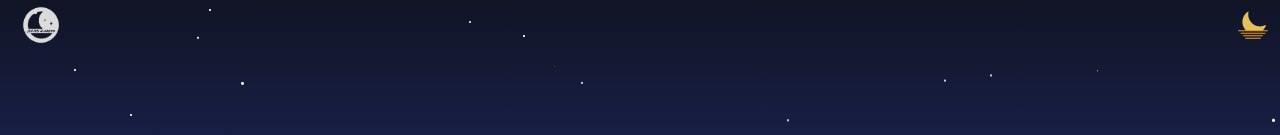
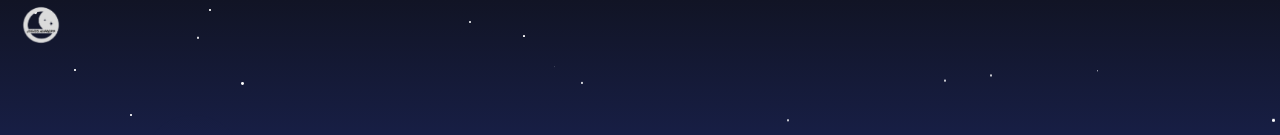
Before and after one commit to IArnFredo/Julius-Alfredo-Portfolio, a Next.js app: page / in a window 1280 px wide. Shown: the top 135 px of the page. Built offline with nearby package versions, Linux system fonts and the light colour scheme; a web font is replaced by a local one.

Commit message:
delete some component

```diff
--- a/components/Header/index.js
+++ b/components/Header/index.js
@@ -24,13 +24,6 @@ const Header = ({
               width="50vw"
             />
           </Link>
-          <button
-            className="text-xl px-3 py-1"
-            type="button"
-            onClick={() => setNavbarOpen(!navbarOpen)}
-          >
-            <img width="30vw" src="assets/moon2.svg" />
-          </button>
         </div>
         <div
           className={
```
